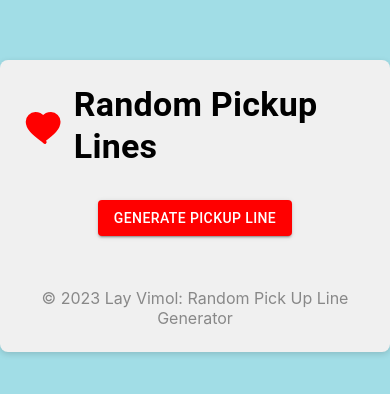
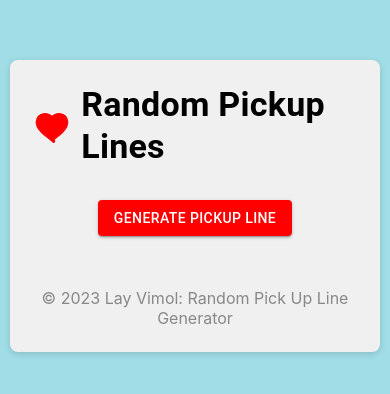
Before and after one commit to layvimol/PickUpLine, a React (Create React App) app: page / in a window 390 px wide. Shown: the part 216-610 px from the top of the page. Built offline with nearby package versions, Linux system fonts and the light colour scheme.

Commit message:
add margin left and right

```diff
--- a/src/App.tsx
+++ b/src/App.tsx
@@ -38,6 +38,10 @@ const App: React.FC = () => {
           '&:hover': {
             transform: 'scale(0.95)', // Apply the transformation on hover
           },
+          '@media (max-width: 600px)': { // Adjust the value to target smaller screens (e.g., phones)
+            marginLeft: '10px',
+            marginRight: '10px',
+          },
         }}
       >
         <Box sx={{ display: 'flex', alignItems: 'center', mb: 4 }}>
```
